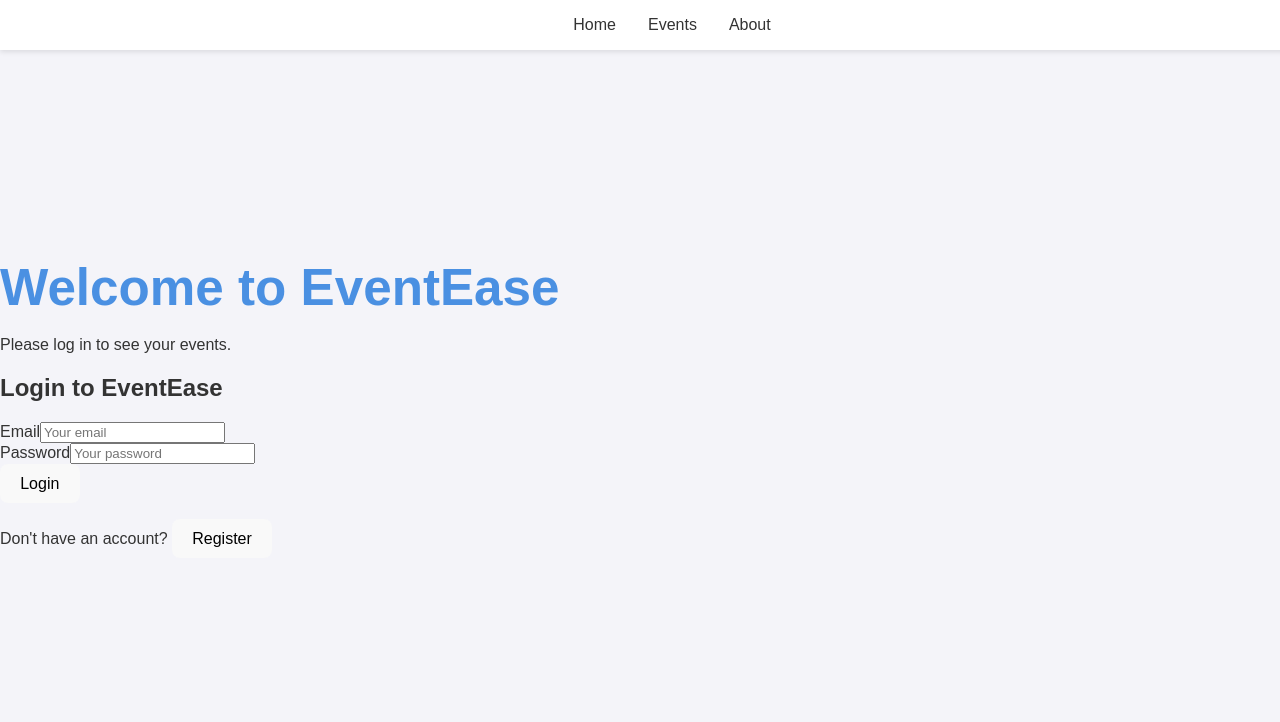
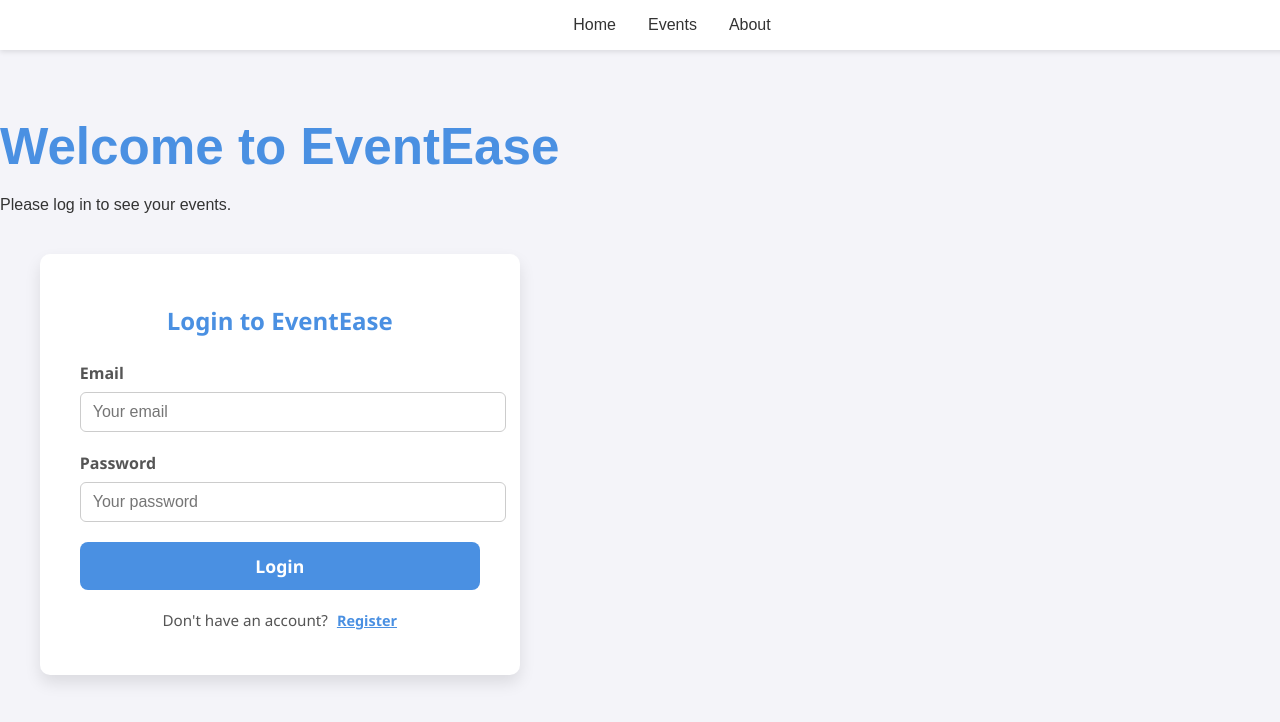
Before and after one commit to sa-ka-wa/Project-Event-Community-Tracker, a React (Vite) app: page / in a window 1280 px wide. Shown: the top 722 px of the page. Built offline with nearby package versions, Linux system fonts and the light colour scheme.

Commit message:
Add login form CSS and import in Login component

```diff
--- /dev/null
+++ b/src/logins/Login.css
@@ -0,0 +1,99 @@
+.auth-form-container {
+  background-color: #ffffff;
+  max-width: 400px;
+  margin: 40px auto;
+  padding: 30px 40px;
+  border-radius: 10px;
+  box-shadow: 0 8px 16px rgba(0,0,0,0.1);
+  font-family: 'Segoe UI', Tahoma, Geneva, Verdana, sans-serif;
+}
+
+.auth-form-container h2 {
+  margin-bottom: 25px;
+  color: #4a90e2;
+  font-weight: 600;
+  text-align: center;
+}
+
+.form-group {
+  margin-bottom: 20px;
+  text-align: left;
+}
+
+.form-group label {
+  display: block;
+  margin-bottom: 8px;
+  font-weight: 600;
+  color: #555;
+}
+
+.form-group input {
+  width: 100%;
+  padding: 10px 12px;
+  border: 1.5px solid #ccc;
+  border-radius: 6px;
+  font-size: 1em;
+  transition: border-color 0.3s ease;
+}
+
+.form-group input:focus {
+  border-color: #4a90e2;
+  outline: none;
+}
+
+.btn-primary {
+  width: 100%;
+  background-color: #4a90e2;
+  color: white;
+  padding: 12px 0;
+  font-size: 1.1em;
+  font-weight: 600;
+  border: none;
+  border-radius: 8px;
+  cursor: pointer;
+  transition: background-color 0.3s ease;
+}
+
+.btn-primary:hover:not(:disabled) {
+  background-color: #357ABD;
+}
+
+.btn-primary:disabled {
+  background-color: #a0b9e8;
+  cursor: not-allowed;
+}
+
+.error-message {
+  background-color: #ffdddd;
+  color: #d8000c;
+  border: 1px solid #d8000c;
+  padding: 10px 15px;
+  border-radius: 6px;
+  margin-bottom: 20px;
+  font-weight: 600;
+  text-align: center;
+}
+
+.auth-links {
+  margin-top: 20px;
+  text-align: center;
+  font-size: 0.95em;
+  color: #555;
+}
+
+.link-button {
+  background: none;
+  border: none;
+  color: #4a90e2;
+  cursor: pointer;
+  font-weight: 600;
+  padding: 0;
+  margin-left: 5px;
+  text-decoration: underline;
+  font-size: 0.95em;
+}
+
+.link-button:hover {
+  color: #357ABD;
+  text-decoration: none;
+}
--- a/src/logins/Login.jsx
+++ b/src/logins/Login.jsx
@@ -1,6 +1,7 @@
 // src/components/auth/Login.jsx
 import { useState } from "react";
 import { useAuth } from "./AuthContext";
+import "./Login.css";
 
 const Login = ({ onToggleForm }) => {
   const [email, setEmail] = useState("");
```
